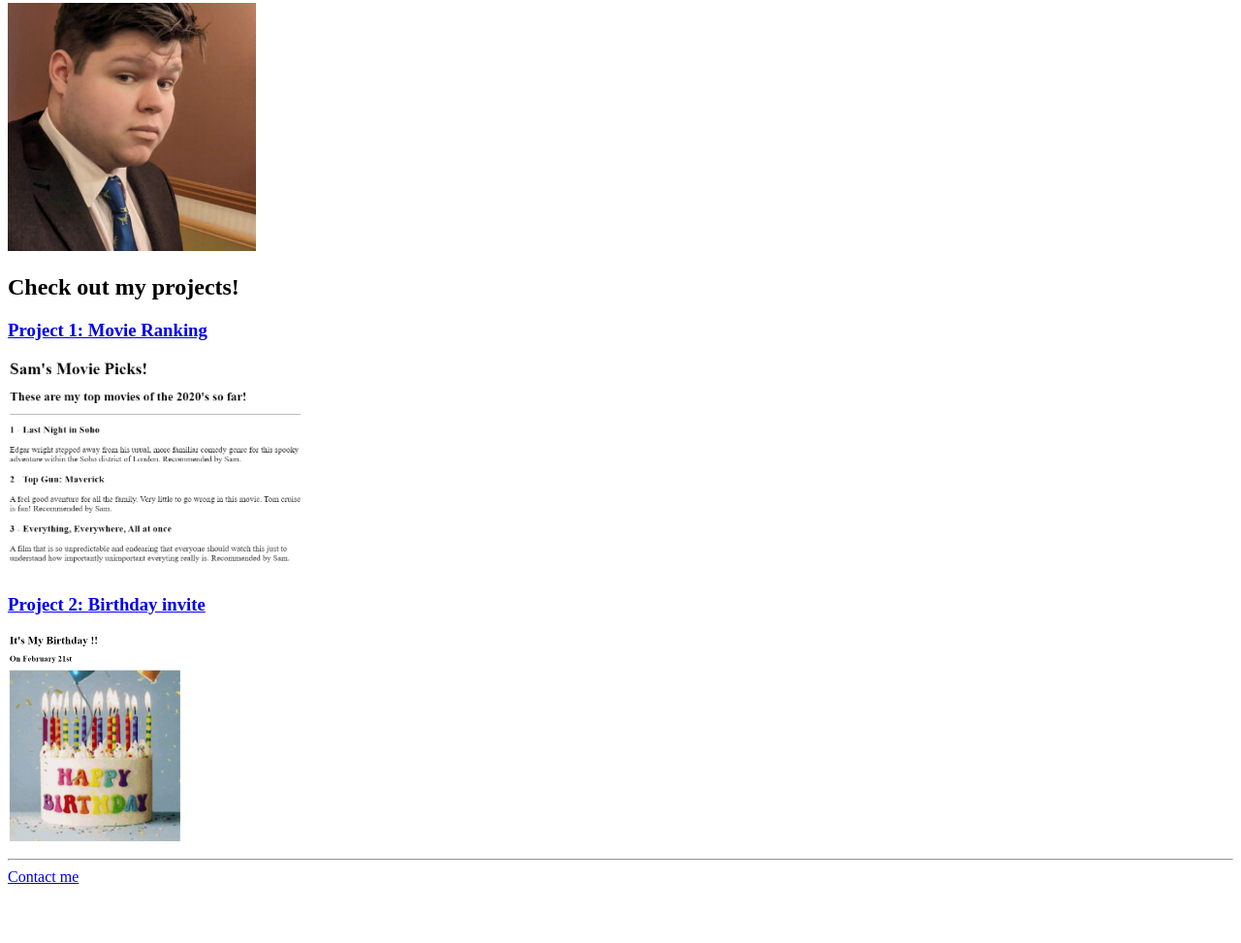
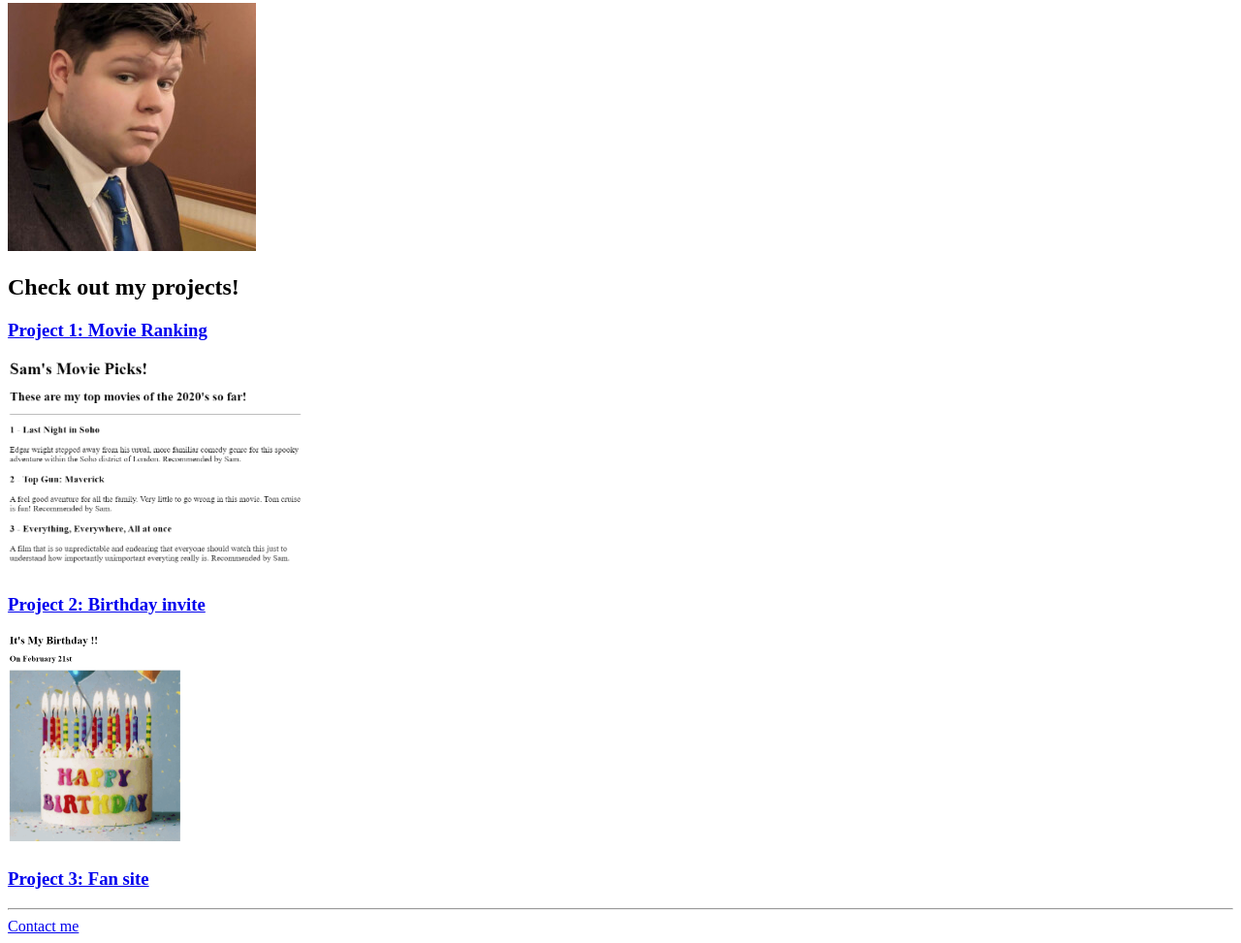
Before and after one commit to LamboTickr/html-portfolio, a plain HTML site: page index.html in a window 1280 px wide. Shown: the part 176-1149 px from the top of the page at 97% size. Before the commit the page ends 1098 px from the top, so only its background shows below. Drawn offline with Linux system fonts and the light colour scheme.

Commit message:
Update index.html

```diff
--- a/index.html
+++ b/index.html
@@ -24,6 +24,11 @@
                 <a href="./public/Birthday Invite.html"> Project 2: Birthday invite</a>
             </h3>
                 <a href="./public/Birthday Invite.html"> <img src="./assets/images/Birthday.PNG" height="220"> </a>
+
+            <h3>
+
+                <a href="https://lambotickr.github.io/Tifa/"> Project 3: Fan site </a>
+            </h3>
         <hr/>
                     <a href="./public/contact.html">Contact me</a>
 </body>
```
